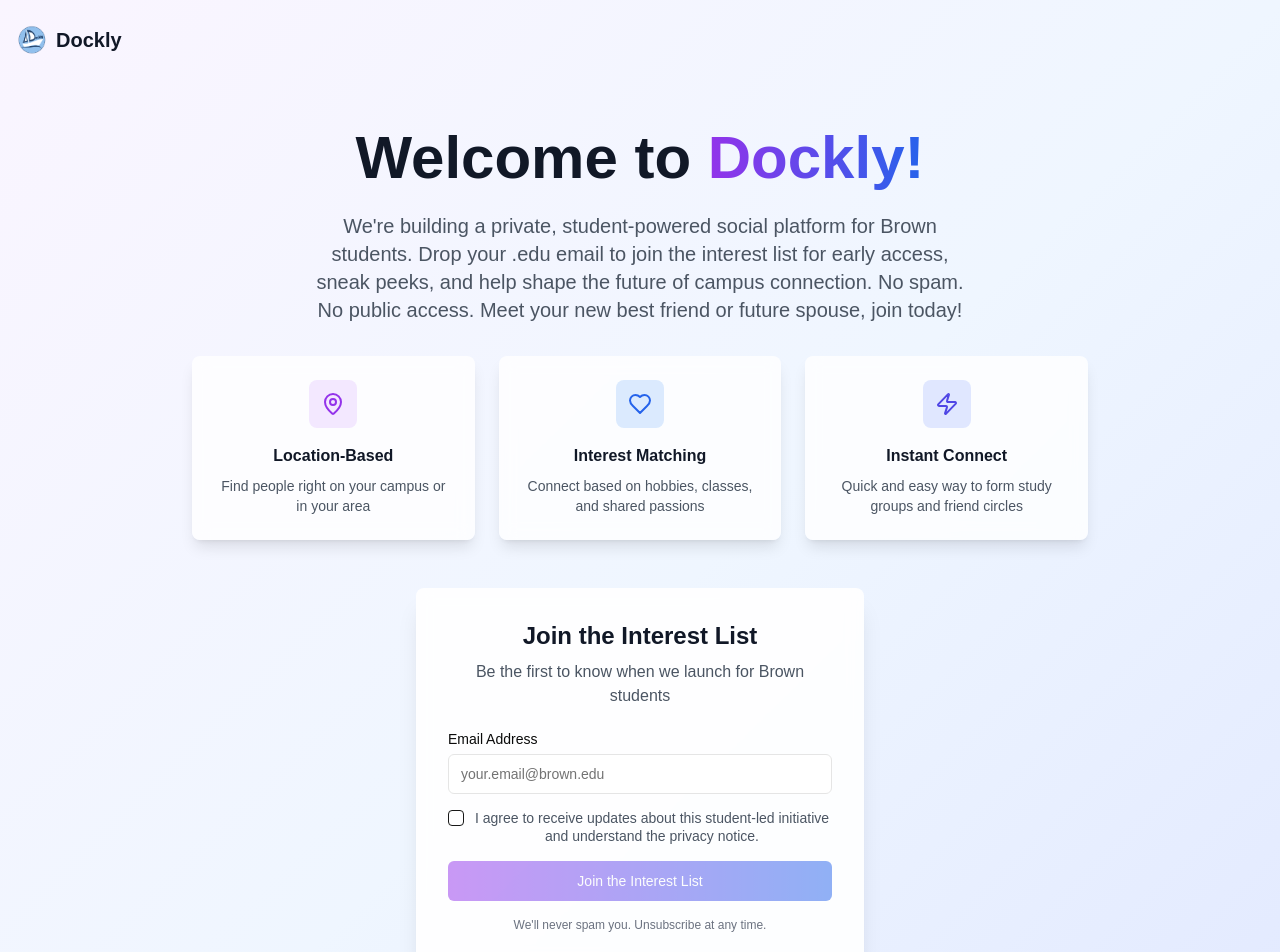
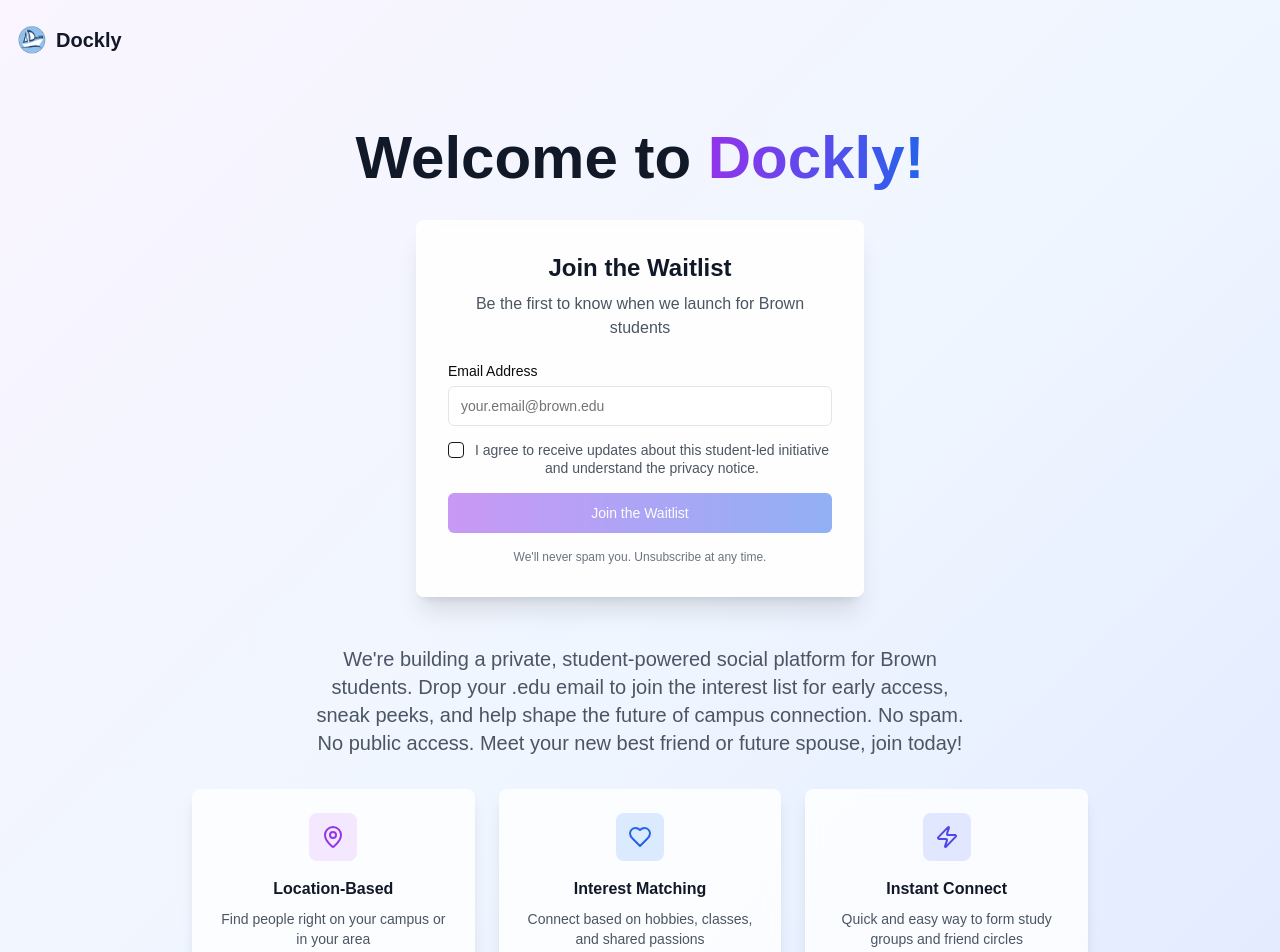
Before and after one commit to SciCoderX/findmycrew-waitlist, a Next.js app: page / in a window 1280 px wide. Shown: the top 952 px of the page. Built offline with nearby package versions, Linux system fonts and the light colour scheme.

Commit message:
Move email signup above description and update text to waitlist

```diff
--- a/app/page.tsx
+++ b/app/page.tsx
@@ -35,6 +35,22 @@ export default function WaitlistPage() {
                 Dockly!
               </span>
             </h1>
+          </div>
+
+          {/* Waitlist Form */}
+          <div className="max-w-md mx-auto mb-12">
+            <Card className="border-0 shadow-xl bg-white/90 backdrop-blur">
+              <CardContent className="p-8">
+                <div className="mb-6">
+                  <h2 className="text-2xl font-bold text-gray-900 mb-2">Join the Waitlist</h2>
+                  <p className="text-gray-600">Be the first to know when we launch for Brown students</p>
+                </div>
+                <WaitlistForm />
+              </CardContent>
+            </Card>
+          </div>
+
+          <div className="mb-8">
             <p className="text-xl text-gray-600 mb-8 max-w-2xl mx-auto">
               We're building a private, student-powered social platform for Brown students. Drop your .edu email to join the interest list for early access, sneak peeks, and help shape the future of campus connection. No spam. No public access. Meet your new best friend or future spouse, join today!
             </p>
@@ -73,19 +89,6 @@ export default function WaitlistPage() {
             </Card>
           </div>
 
-          {/* Waitlist Form */}
-          <div className="max-w-md mx-auto">
-            <Card className="border-0 shadow-xl bg-white/90 backdrop-blur">
-              <CardContent className="p-8">
-                <div className="mb-6">
-                  <h2 className="text-2xl font-bold text-gray-900 mb-2">Join the Interest List</h2>
-                  <p className="text-gray-600">Be the first to know when we launch for Brown students</p>
-                </div>
-                <WaitlistForm />
-              </CardContent>
-            </Card>
-          </div>
-
           {/* Social Proof */}
           <div className="mt-12 text-center">
             <p className="text-gray-500 mb-4">Starting at our university, expanding everywhere</p>
--- a/components/waitlist-form.tsx
+++ b/components/waitlist-form.tsx
@@ -96,7 +96,7 @@ export function WaitlistForm() {
         <CheckCircle className="w-16 h-16 text-green-500 mx-auto mb-4" />
         <h3 className="text-xl font-semibold text-gray-900 mb-2">Welcome to Dockly! 🎉</h3>
         <p className="text-gray-600">We'll email you as soon as we launch for Brown students.</p>
-        <p className="text-sm text-gray-500 mt-2">Your email has been successfully saved to our interest list.</p>
+        <p className="text-sm text-gray-500 mt-2">Your email has been successfully saved to our waitlist.</p>
       </div>
     )
   }
@@ -143,7 +143,7 @@ export function WaitlistForm() {
             Joining...
           </>
         ) : (
-          "Join the Interest List"
+          "Join the Waitlist"
         )}
       </Button>
 
```
